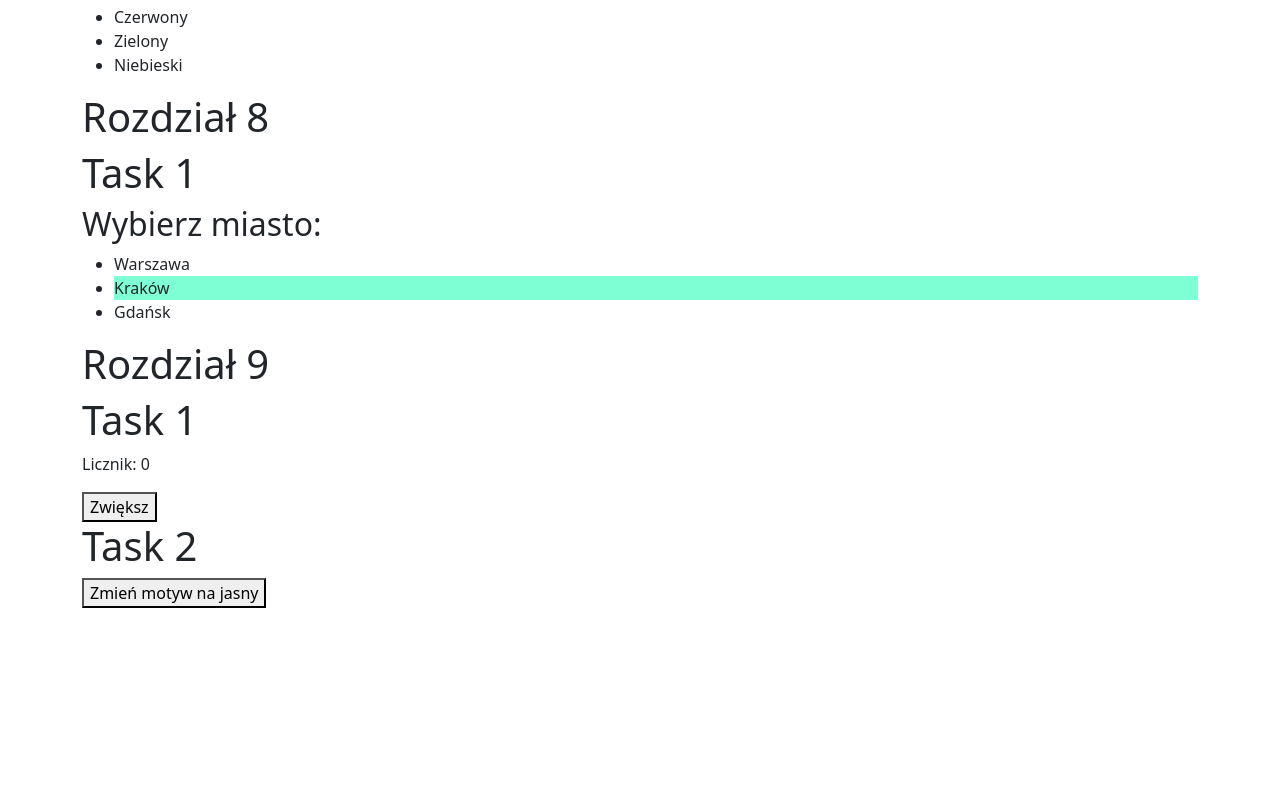
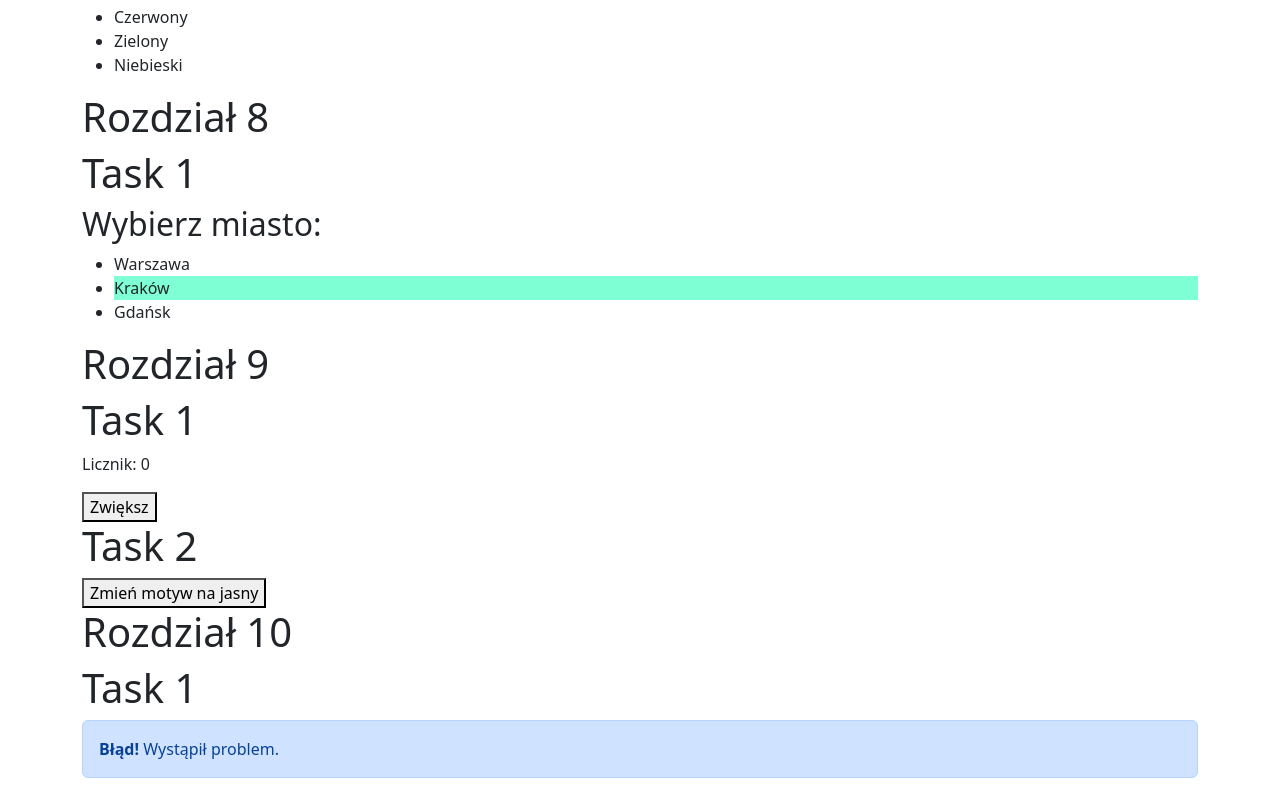
Before and after one commit to celnik-213/react, a React (Create React App) app: page / in a window 1280 px wide. Shown: the part 2869-3663 px from the top of the page. Before the commit the page ends 3477 px from the top, so only its background shows below. Built offline with nearby package versions, Linux system fonts and the light colour scheme.

Commit message:
Rozdzial10Task1

```diff
--- a/src/App.js
+++ b/src/App.js
@@ -22,6 +22,7 @@ import DodanieObslugiKlikniecia from './components/DodanieObslugiKlikniecia';
 import PodswietlenieWybranegoElemenu from './components/PodswietlenieWybranegoElemenu';
 import Licznik from './components/Licznik';
 import PrzelaczanieMotywu from './components/PrzelaczanieMotywu';
+import Alert from './components/DynamicznaKlasa';
 
 function App() {
 
@@ -74,7 +75,11 @@ function App() {
             <Licznik />
             <h1>Task 2</h1>
             <PrzelaczanieMotywu />
-
+            <h1>Rozdział 10</h1>
+            <h1>Task 1</h1>
+            <Alert type="danger">
+                <strong>Błąd!</strong> Wystąpił problem.
+            </Alert>
         </div>
 
     );
--- /dev/null
+++ b/src/components/DynamicznaKlasa.jsx
@@ -0,0 +1,11 @@
+import PropTypes from "prop-types";
+
+const Alert = ({ children }) => {
+  return <div className="alert alert-primary">{children}</div>;
+};
+
+Alert.propTypes = {
+  children: PropTypes.node
+};
+
+export default Alert;
```
